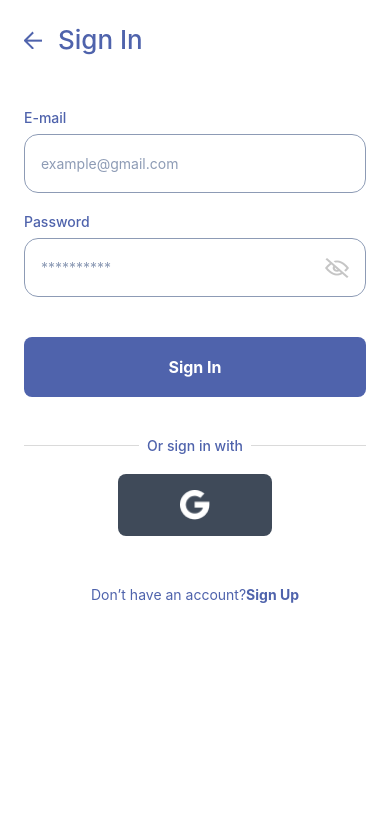
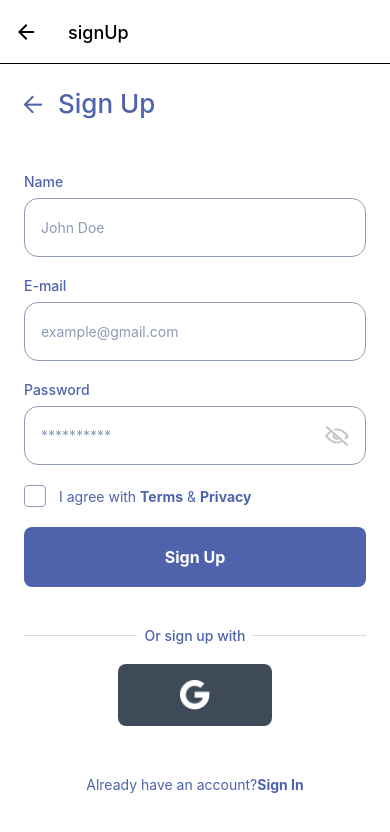
Before and after one commit to mehdisadooni/listicle, a React Native app: screen /signUp in a window 390 px wide. Shown: the top 832 px of the page. Built offline with nearby package versions, Linux system fonts and the light colour scheme.

Commit message:
install & config react navigation

```diff
--- a/App.js
+++ b/App.js
@@ -4,10 +4,15 @@ import {
     StyleSheet,
 } from 'react-native';
 import Splash from "./src/screens/auth/splash";
-import Signup from "./src/screens/auth/signup";
-import Signin from "./src/screens/auth/signin";
-// import {GoogleSignin} from '@react-native-google-signin/google-signin';
+// import {GoogleSignin} from '@react-native-google-signIn/google-signIn';
 // import Config from "react-native-config";
+import {NavigationContainer} from '@react-navigation/native';
+import {createNativeStackNavigator} from "@react-navigation/native-stack";
+import SignUp from "./src/screens/auth/signUp";
+import SignIn from "./src/screens/auth/signIn";
+import {colors} from "./src/utils/color";
+
+const Stack = createNativeStackNavigator();
 
 const App = () => {
     // useEffect(() => {
@@ -19,15 +24,21 @@ const App = () => {
     //     });
     // }, [])
 
+    const theme = {
+        colors:{
+            background:colors.white
+        }
+    }
     return (
-        <SafeAreaView>
-            <Signin />
-            {/*<Signup/>*/}
-            {/*<Splash/>*/}
-        </SafeAreaView>
+        <NavigationContainer theme={theme}>
+            <Stack.Navigator>
+                <Stack.Screen name="Splash" component={Splash}/>
+                <Stack.Screen name="signIn" component={SignIn}/>
+                <Stack.Screen name="signUp" component={SignUp}/>
+            </Stack.Navigator>
+        </NavigationContainer>
     );
 }
 
-const styles = StyleSheet.create({});
 
 export default App;
--- a/src/screens/auth/signup/index.js
+++ b/src/screens/auth/signUp/index.js
@@ -1,14 +1,14 @@
 import React, {useState} from "react";
 import {ScrollView, Text, View} from "react-native";
-import {styles} from "./styles";
 import AuthHeader from "../../../components/AuthHeader";
 import Input from "../../../components/Input";
 import Checkbox from "../../../components/Checkbox";
 import Button from "../../../components/Button";
 import Separator from "../../../components/Separator";
 import GoogleLogin from "../../../components/GoogleLogin";
+import {styles} from "./styles";
 
-const Signup = () => {
+const SignUp = () => {
     const [checked, setChecked] = useState(false);
     return (
         <ScrollView style={styles.container}>
@@ -35,4 +35,4 @@ const Signup = () => {
     )
 }
 
-export default Signup
+export default SignUp
```
Also changed, not shown: package.json (+9 -1 lines), src/screens/auth/signIn/index.js (renamed from src/screens/auth/signin/index.js, +4 -3 lines), src/screens/auth/signIn/styles.js (renamed from src/screens/auth/signin/styles.js), src/screens/auth/signUp/styles.js (renamed from src/screens/auth/signup/styles.js), 4 other files (tests, documents, lock files or other folders).
